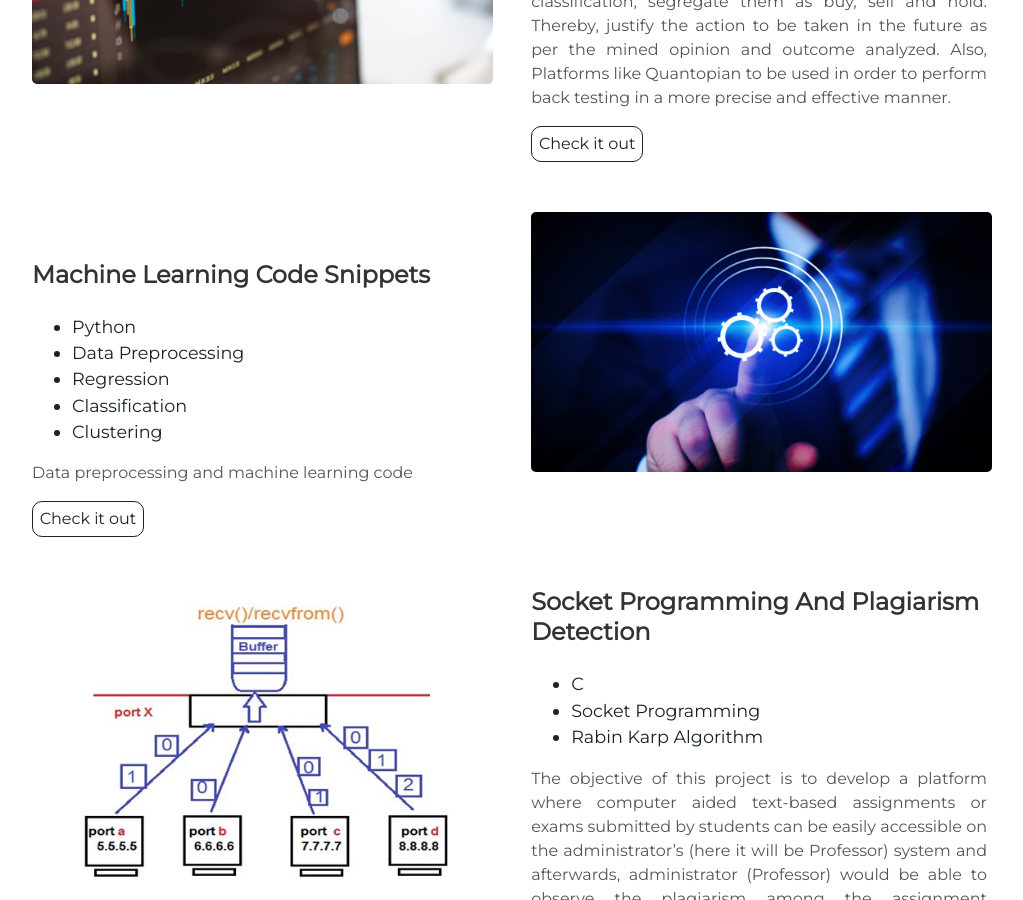
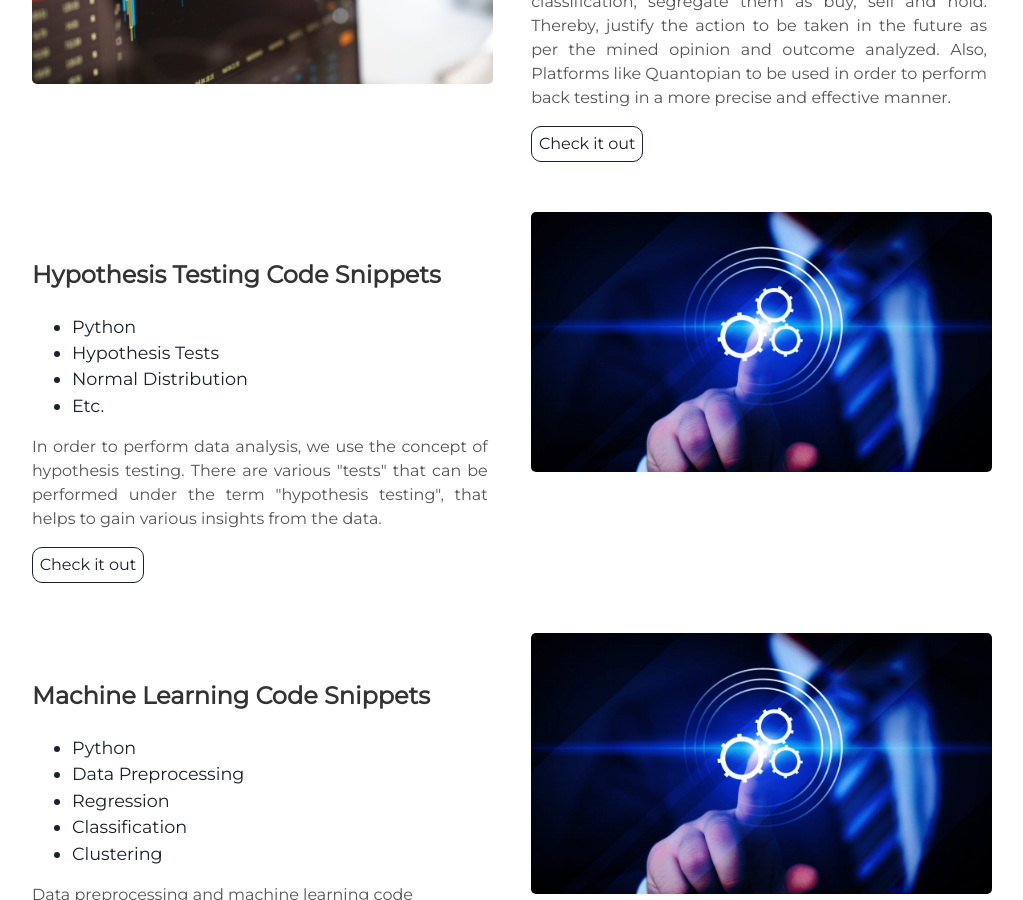
Before and after one commit to cseshubhamsinghal/cseshubhamsinghal.github.io, a Jekyll site: the page built from index.html, in a window 1280 px wide and 900 px high, scrolled down 2100 px. Shown: the whole window, without its empty margins (128-1151 px from the left). Built offline with Jekyll 4.4.1, drawn with Linux system fonts in a browser that asks for light colours.

Commit message:
Update projects.html

```diff
--- a/_includes/projects.html
+++ b/_includes/projects.html
@@ -37,6 +37,25 @@
     </ul>
     <p style="text-align:justify;">The objective of this project is to develop an application in order to perform analysis on the historical stock data using more than one classifier and based on the classification, segregate them as buy, sell and hold. Thereby, justify the action to be taken in the future as per the mined opinion and outcome analyzed. Also, Platforms like Quantopian to be used in order to perform back testing in a more precise and effective manner.</p>
     <a class="project-link" href="https://github.com/cseshubhamsinghal/Algorithmic-Trading">Check it out</a>
+  </div>
+</div>
+
+
+
+<div class="user-projects">
+  <div class="images-right">
+    <img alt="Hypothesis Testing Code Snippets" src="{{ "/assets/img/learning.jpg" | prepend: site.baseurl }}" />
+  </div>
+  <div class="contents">
+    <h3> Hypothesis Testing Code Snippets </h3>
+    <ul>
+      <li> Python </li>
+      <li> Hypothesis Tests </li>
+      <li> Normal Distribution </li>
+      <li> Etc. </li>
+    </ul>
+    <p style="text-align:justify;">In order to perform data analysis, we use the concept of hypothesis testing. There are various "tests" that can be performed under the term "hypothesis testing", that helps to gain various insights from the data.</p>
+    <a class="project-link" href="https://github.com/cseshubhamsinghal/Machine-Learning-Templates">Check it out</a>
   </div>
 </div>
 
```
